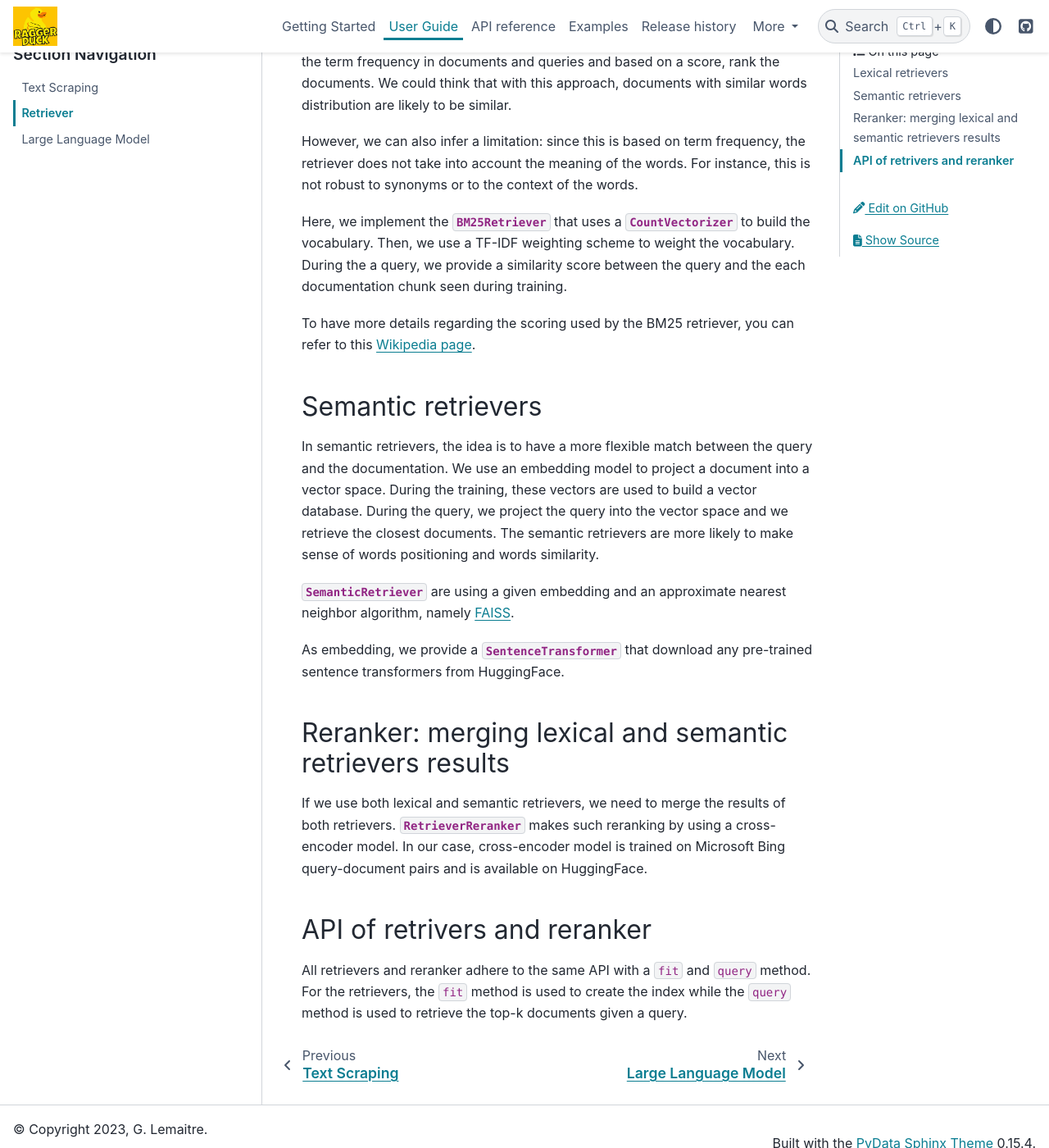
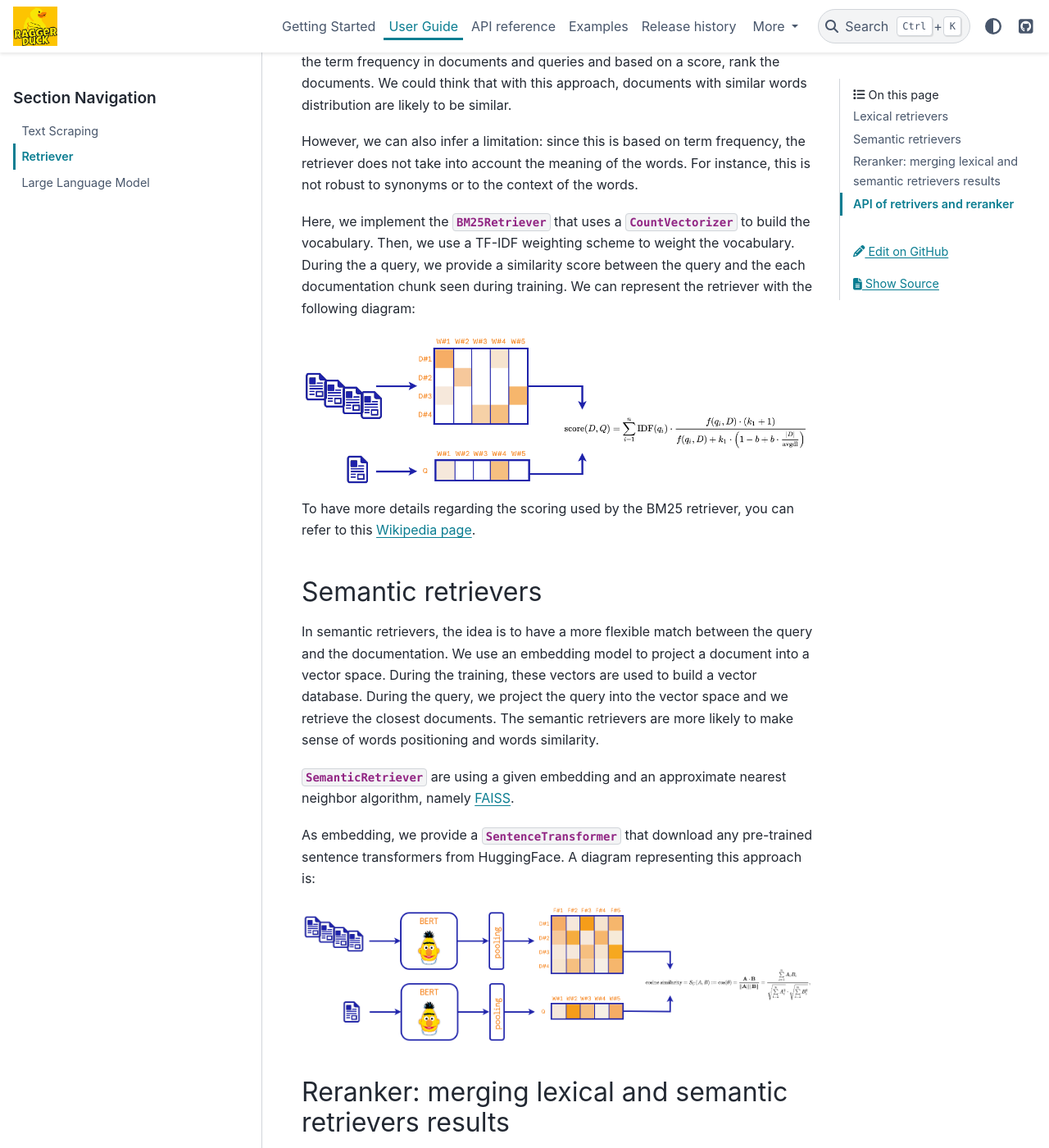
Before and after one commit to probabl-ai/sklearn-ragger-duck, a Sphinx documentation site: the page built from doc/user_guide/information_retrieval.rst, in a window 1280 px wide and 1400 px high, scrolled down 298 px. Shown: the whole window at 82% size. Built offline with Sphinx 7.4.7 and the PyData theme 0.15.4, drawn with Linux system fonts in a browser that asks for light colours; some of the changed text lies outside the part shown.

Commit message:
additional figure

```diff
--- a/doc/user_guide/information_retrieval.rst
+++ b/doc/user_guide/information_retrieval.rst
@@ -22,7 +22,13 @@ Here, we implement the :class:`~ragger_duck.retrieval.BM25Retriever` that uses a
 :class:`~sklearn.feature_extraction.text.CountVectorizer` to build the
 vocabulary. Then, we use a TF-IDF weighting scheme to weight the vocabulary.
 During the a query, we provide a similarity score between the query and the
-each documentation chunk seen during training.
+each documentation chunk seen during training. We can represent the retriever with the
+following diagram:
+
+.. image:: /_static/img/diagram/bm25.png
+    :width: 100%
+    :align: center
+    :class: transparent-image
 
 To have more details regarding the scoring used by the BM25 retriever, you can refer to
 this `Wikipedia page <https://en.wikipedia.org/wiki/Okapi_BM25>`_.
@@ -42,7 +48,13 @@ approximate nearest neighbor algorithm, namely `FAISS
 <https://github.com/facebookresearch/faiss>`_.
 
 As embedding, we provide a :class:`~ragger_duck.embedding.SentenceTransformer` that
-download any pre-trained sentence transformers from HuggingFace.
+download any pre-trained sentence transformers from HuggingFace. A diagram representing
+this approach is:
+
+.. image:: /_static/img/diagram/sbert.png
+    :width: 100%
+    :align: center
+    :class: transparent-image
 
 Reranker: merging lexical and semantic retrievers results
 =========================================================
@@ -50,7 +62,13 @@ Reranker: merging lexical and semantic retrievers results
 If we use both lexical and semantic retrievers, we need to merge the results of both
 retrievers. :class:`~ragger_duck.retrieval.RetrieverReranker` makes such reranking by
 using a cross-encoder model. In our case, cross-encoder model is trained on Microsoft
-Bing query-document pairs and is available on HuggingFace.
+Bing query-document pairs and is available on HuggingFace. A diagram showing the
+reranking process is:
+
+.. image:: /_static/img/diagram/cross_encoder.png
+    :width: 100%
+    :align: center
+    :class: transparent-image
 
 API of retrivers and reranker
 =============================
```
Also changed, not shown: doc/_static/img/diagram/bm25.png (added), doc/_static/img/diagram/cross_encoder.png (added), doc/_static/img/diagram/sbert.png (added).
